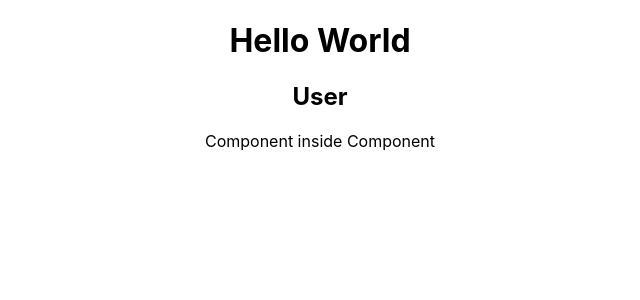
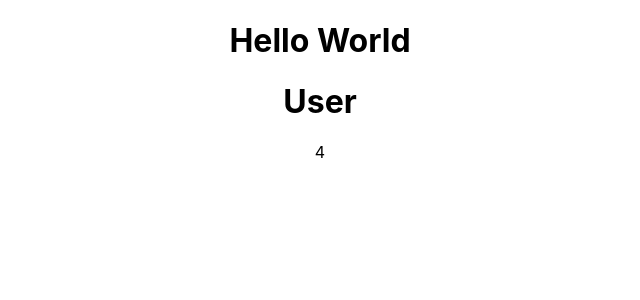
Before and after one commit to jigneshgit935/Learn_react_basic_to_advance, a React (Create React App) app: page / in a window 1280 px wide. Shown: the top 300 px of the page, without its empty margins (320-960 px from the left). Built offline with nearby package versions, Linux system fonts and the light colour scheme.

Commit message:
JSX-ReactJs

```diff
--- a/src/App.js
+++ b/src/App.js
@@ -2,16 +2,11 @@ import './App.css';
 import User from './User';
 
 function App() {
-  function Common() {
-    return <div>Component inside Component</div>;
-  }
-
   return (
     <>
       <div className="App">
         <h1>Hello World</h1>
         <User />
-        {Common()}
       </div>
     </>
   );
--- a/src/User.js
+++ /dev/null
@@ -1,13 +0,0 @@
-import React, { Component } from 'react';
-
-export class User extends Component {
-  render() {
-    return (
-      <div>
-        <h2>User</h2>
-      </div>
-    );
-  }
-}
-
-export default User;
--- /dev/null
+++ b/src/User.jsx
@@ -0,0 +1,14 @@
+import React from 'react';
+
+const User = () => {
+  return (
+    <>
+      <div>
+        <h1>User</h1>
+        {2 * 2}
+      </div>
+    </>
+  );
+};
+
+export default User;
```
